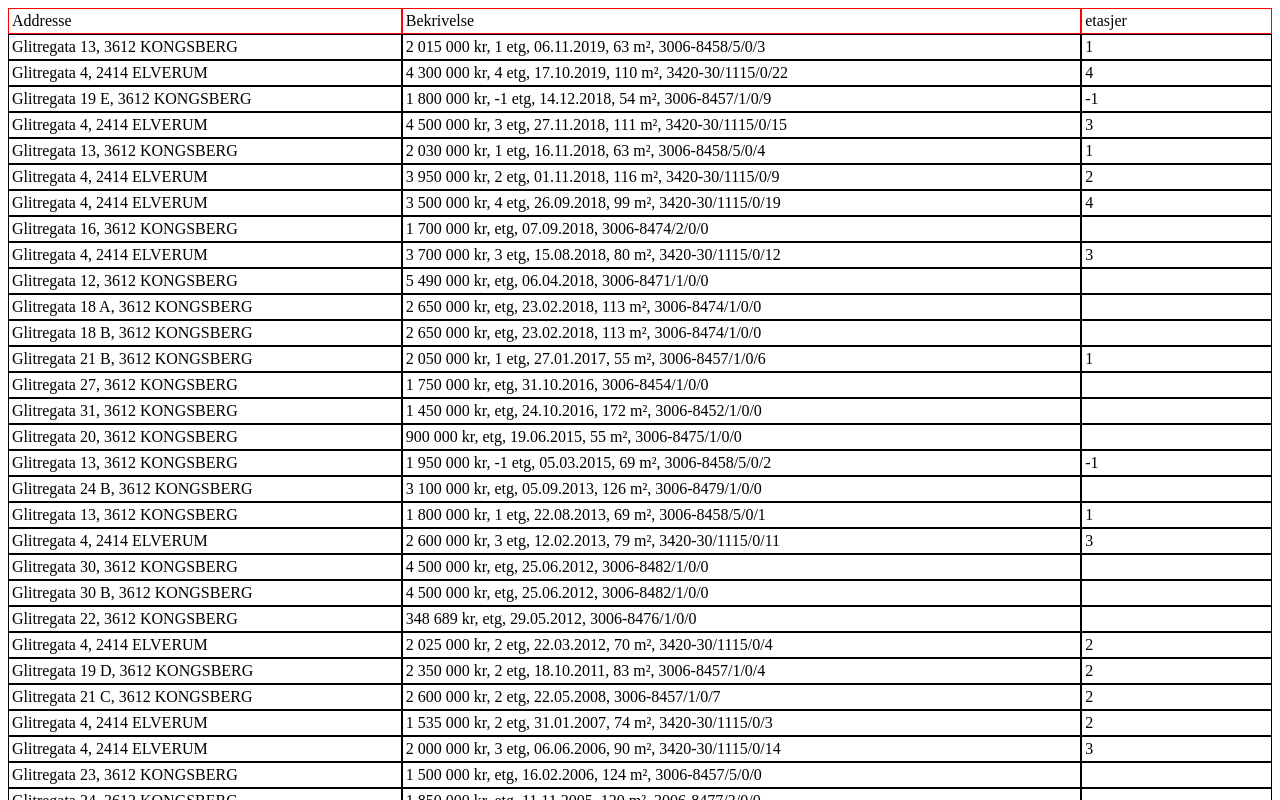
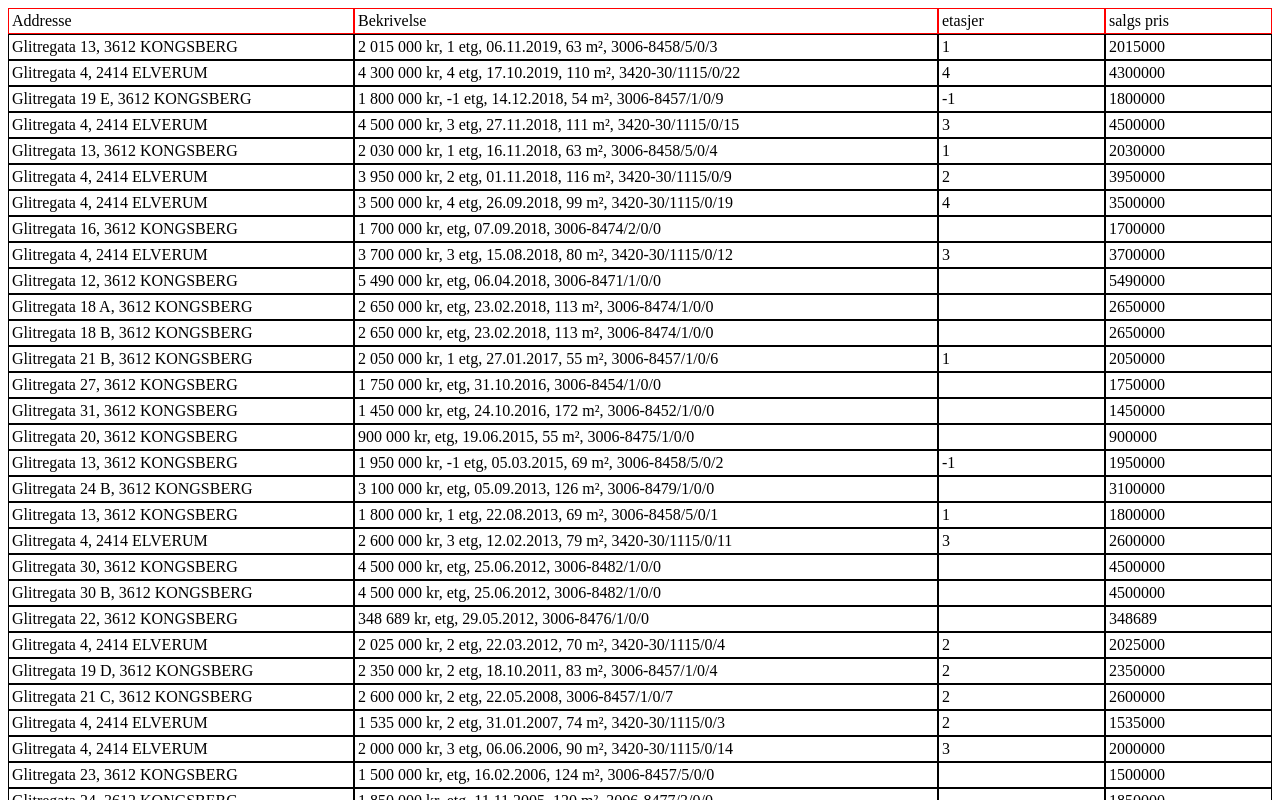
Before and after one commit to gaotter/js-responsive-table, an Angular app: page / in a window 1280 px wide. Shown: the top 800 px of the page. Built offline with nearby package versions, Linux system fonts and the light colour scheme.

Commit message:
got static to work

```diff
--- a/src/app/css/responsive-table-mixins.scss
+++ b/src/app/css/responsive-table-mixins.scss
@@ -37,7 +37,65 @@ $large:("flex-grow":4, "flex-shrink":0, "flex-basis":300px, "min-width":300px);
 
 }
 
-@mixin responsive-limit($max-width, $pattern) {
+@mixin responsive-limitstatic($max-width, $type) {
+
+    @media (max-width: $max-width) {
+        $count: 0;
+
+        .table {
+
+            .header-rows,
+            .rows {
+                flex-wrap: wrap;
+
+            }
+
+            .cell#{$type} {
+                order: 0;
+                color: green;
+
+                &.down {
+                    order: 1;
+                    color: blue;
+                    width: 100%;
+                    flex: auto;
+
+                    .cellheader {
+                        display: inline;
+
+                    }
+
+                    overflow: hidden;
+                    max-height: 0;
+                    min-height: 0;
+                    padding: 0;
+                    border: 0;
+
+                    .div-header {
+                        display: initial;
+                    }
+                }
+            }
+
+            .rows.show .cell {
+                overflow: show;
+                background-color: red;
+                max-height: 300px;
+                // min-height: $min-height;
+                transition: max-height 0.2s ease-in;
+            }
+
+            .header#{$type}.down {
+                display: none;
+            }
+
+        }
+    }
+}
+
+
+
+@mixin responsive-limitdynamic($max-width, $pattern) {
 
     @media (max-width: $max-width) {
         $count: 0;
@@ -121,7 +179,7 @@ $large:("flex-grow":4, "flex-shrink":0, "flex-basis":300px, "min-width":300px);
 
 @mixin responsive-colums($limit, $cols) {
     $arr: mapValueToArray($cols);
-    @include responsive-limit($limit, $arr);
+    @include responsive-limitdynamic($limit, $arr);
 }
 
 $show: 0;
--- a/src/app/responsive-table-div/responsive-table-div.component.html
+++ b/src/app/responsive-table-div/responsive-table-div.component.html
@@ -1,14 +1,17 @@
 <div class="table" *ngIf="tableModel">
   <div class="header-rows">
-    <div class="header" [ngClass]="header.dataSize" *ngFor="let header of tableModel.headers">
+    <div class="header" [ngClass]="[header.dataSize, header.screen.screenid, header.screen.down]"
+      *ngFor="let header of tableModel.headers">
       {{header.headerDisplay}}
     </div>
   </div>
-    <div class="rows"  *ngFor="let rowData of tableModel.rows">
-      <div class="cell" [ngClass]="tableModel.headers[i].dataSize"  *ngFor="let cellData of rowData.textElements; let i = index">
-        {{ cellData.value }}
-      </div>
+  <div class="rows" (click)="onShowClicked(rowData)" [ngClass]="{'show': rowData.show}" *ngFor="let rowData of tableModel.rows">
+    <div class="cell" [ngClass]="[tableModel.headers[i].dataSize,
+      tableModel.headers[i].screen.screenid,
+      tableModel.headers[i].screen.down]" *ngFor="let cellData of rowData.textElements; let i = index">
+       <div class="cellheader">{{tableModel.headers[i].headerDisplay}}</div> {{ cellData.value }}
     </div>
+  </div>
 </div>
 
 
--- a/src/app/responsive-table-div/responsive-table-div.component.scss
+++ b/src/app/responsive-table-div/responsive-table-div.component.scss
@@ -7,14 +7,20 @@
 // @include initalValues($flexes);
 @include initalValuesStatic();
 
-$columns: ("estateType":$show, "address":$show, "lastSaleDate":$show, "lastSalesPrice":$show, "livingArea":$hide, "time":$show);
-@include responsive-colums(1120px, $columns);
 
-$columns: ("estateType":$show, "address":$show, "lastSaleDate":$show, "lastSalesPrice":$show, "livingArea":$hide, "time":$hide);
-@include responsive-colums(855px, $columns);
 
-$columns: ("estateType":$hide, "address":$show, "lastSaleDate":$show, "lastSalesPrice":$show, "livingArea":$hide, "time":$hide);
-@include responsive-colums(745px, $columns);
+@include responsive-limitstatic(1120px, ".screen-large");
+
+@include responsive-limitstatic(855px, ".screen-medium");
+
+// $columns: ("estateType":$show, "address":$show, "lastSaleDate":$show, "lastSalesPrice":$show, "livingArea":$hide, "time":$show);
+// @include responsive-colums(1120px, $columns);
+
+// $columns: ("estateType":$show, "address":$show, "lastSaleDate":$show, "lastSalesPrice":$show, "livingArea":$hide, "time":$hide);
+// @include responsive-colums(855px, $columns);
+
+// $columns: ("estateType":$hide, "address":$show, "lastSaleDate":$show, "lastSalesPrice":$show, "livingArea":$hide, "time":$hide);
+// @include responsive-colums(745px, $columns);
 
 
 
--- a/src/app/responsive-table-div/responsive-table-div.component.ts
+++ b/src/app/responsive-table-div/responsive-table-div.component.ts
@@ -1,5 +1,5 @@
 import { Component, ViewEncapsulation, Input } from '@angular/core';
-import { IResponsiveTableModel } from '../responsive-table/models/responsive-table.model';
+import { IResponsiveTableModel, ISearchTableRow } from '../responsive-table/models/responsive-table.model';
 import { DatePipe } from '@angular/common';
 
 @Component({
@@ -14,4 +14,8 @@ export class ResponsiveTableDivComponent {
   @Input()
   tableModel:IResponsiveTableModel;
 
+  onShowClicked(searchTableRow:ISearchTableRow) {
+    searchTableRow.show = !searchTableRow.show;
+  }
+
 }
--- a/src/app/responsive-table/models/responsive-table.model.ts
+++ b/src/app/responsive-table/models/responsive-table.model.ts
@@ -28,6 +28,7 @@ export interface IResponsiveTableHeader {
     headerDisplay: string;
     headerSelectKey?: string;
     dataSize: "small" | "medium" | "large";
+    screen: IScreenSize;
 }
 
 export interface ISortOption {
@@ -36,3 +37,8 @@ export interface ISortOption {
     desc: boolean;
     type?: "number" | "text" | "date";
 }
+
+export interface IScreenSize {
+  screenid: "screen-large" | "screen-medium" | "",
+  down:"down" | ""
+}
--- a/src/app/tester/test-textversion.component.ts
+++ b/src/app/tester/test-textversion.component.ts
@@ -32,6 +32,9 @@ export class TestTextversionComponent implements OnInit {
           },
           {
             value: d.floor
+          },{
+            value: d.lastSalesPrice ? d.lastSalesPrice.toString(): "0",
+            type:"number"
           }
         ]
       }
@@ -43,15 +46,36 @@ export class TestTextversionComponent implements OnInit {
       headers: [
         {
           dataSize: "medium",
-          headerDisplay: "Addresse"
+          headerDisplay: "Addresse",
+          screen:{
+            down:"down",
+            screenid:"screen-large"
+          }
         },
         {
           dataSize: "large",
-          headerDisplay: "Bekrivelse"
+          headerDisplay: "Bekrivelse",
+          screen:{
+            down:"down",
+            screenid:"screen-medium"
+          }
         },
         {
           dataSize: "small",
-          headerDisplay: "etasjer"
+          headerDisplay: "etasjer",
+          screen:{
+            down:"",
+            screenid:""
+          }
+        },
+        {
+          dataSize: "small",
+          headerDisplay: "salgs pris",
+          screen:{
+            down:"",
+            screenid:""
+          }
+
         }
       ]
     }
```
